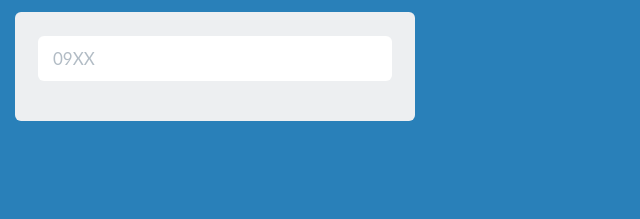
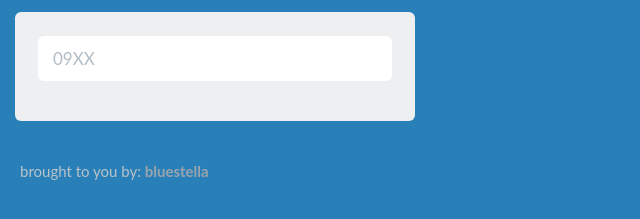
Before and after one commit to bluestella/secret-octo-archer, a website: page index.html in a window 1280 px wide. Shown: the part 153-372 px from the top of the page, without its empty margins (0-640 px from the left). Drawn offline with Linux system fonts and the light colour scheme; a web font is replaced by a local one.

Commit message:
added footer.

```diff
--- a/css/style.css
+++ b/css/style.css
@@ -34,3 +34,10 @@ body {
 .container-fluid{
 	margin-top: -70px !important;
 }
+footer{
+	padding-left: 20px !important;
+	padding-top: 40px !important;
+	background-color: transparent !important;
+	width: 250px;
+	font-size: xx-small !important;
+}
--- a/index.html
+++ b/index.html
@@ -17,7 +17,9 @@
 
 		<div class="container-fluid">
 			<h3>Anong Network?</h3>
-			<p>A mobile number prefix in the Philippines mobile network checker.</p>
+			<p>
+				A mobile number prefix in the Philippines mobile network checker.
+			</p>
 			<div  class=" form-search col-xs-12 col-sm-6 col-md-5 col-lg-1" ng-controller="SearchController as search">
 
 				<div class="form-group">
@@ -26,9 +28,11 @@
 					<h4 class="it-is" ng-hide="!search.main"><span class="result-col" ng-repeat="pref in search.mains | filter: search.main" ng-show="search.main"> {{pref.network}} </span> yan!</h4>
 				</div>
 			</div>
-
 		</div>
 		<footer>
+
+<p>brought to you by: <a href="http://sepharoo.com/">bluestella</a></p>
+
 			<script src="js/bootstrap/dist/js/bootstrap.min.js"></script>
 		</footer>
 	</body>
```
